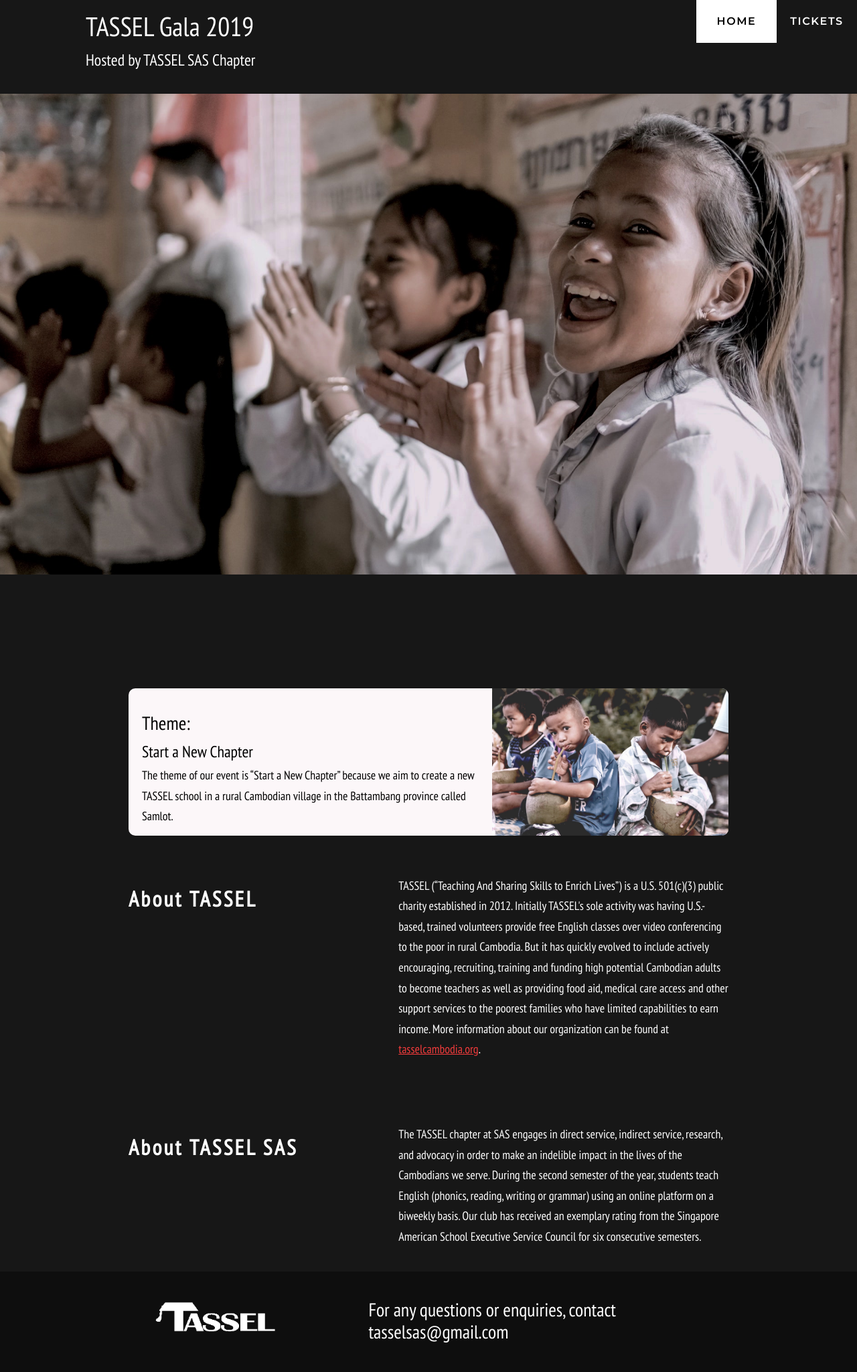
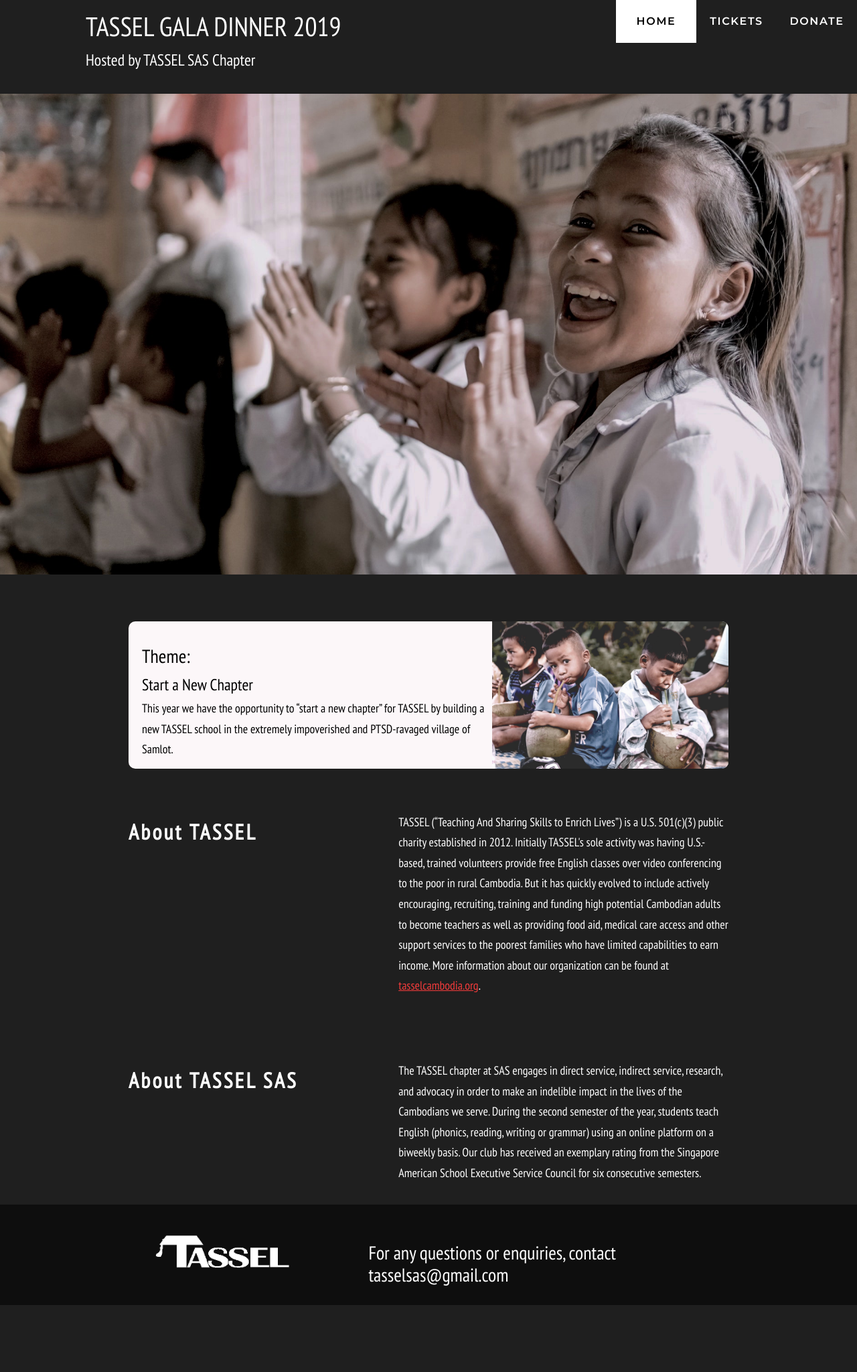
Before and after one commit to koheisanno/tasselsasgala, a Django app: page / in a window 1280 px wide; the page is wider, and only the part inside the window is pictured. Shown: that part at 67% size. After the commit the page ends 1949 px from the top of that part, so only its background shows below. Run offline with Django 3.2, Linux system fonts and the light colour scheme; some libraries are stand-ins or nearby versions.

Commit message:
css changes

```diff
--- a/event/static/event/eventmain.css
+++ b/event/static/event/eventmain.css
@@ -12,7 +12,7 @@ html
 body
 {
   font-family: 'PT Sans Narrow', sans-serif;
-  background: rgb(23, 23, 23);
+  background: rgb(31, 31, 31);
   color: rgb(255, 255, 255);
   width: 100%;
   overflow-x: hidden;
@@ -24,7 +24,7 @@ p
   font-size: 18px;
 }
 
-#not-current {
+.not-current {
   color: rgb(255, 255, 255);
 }
 
@@ -91,7 +91,7 @@ a:hover
 { width: 100%;
   float: right;
   text-align: center;
-  background-color: rgb(23, 23, 23);
+  background-color: rgb(31, 31, 31);
 }
 #top{
   position: absolute;
@@ -299,7 +266,7 @@ ul#menu li:hover
   color: black;
   height: 420px;
   width: 100%;
-  margin: 100px auto 0;
+  margin: 0 auto;
   border-radius: 10px;
 }
 #image_text h1{
@@ -357,7 +324,7 @@ ul#menu li:hover
 
 }
 #footercontent img{
-  width: 20%;
+  width: 200px;
   margin-top: 45px;
   margin-left: 40px;
   float:left;
@@ -366,7 +333,7 @@ ul#menu li:hover
   float:right;
   display: block;
   width: 60%;
-  margin-top: 25px;
+  margin-top: 40px;
 }
 .para a {
   color: rgb(242, 59, 59);
@@ -403,11 +364,23 @@ ul#menu li:hover
   #image-txt{
     display:none;
   }
+  #footercontent img{
+    width: 200px;
+    margin-top: 45px;
+    margin-left: 40px;
+    float:left;
+  }
+  #footercontent h3{
+    float:right;
+    display: block;
+    width: 60%;
+    margin-top: 40px;
+  }
 }
 
 
 
-@media screen and (max-width: 1280px) and (min-width: 850px){
+@media screen and (max-width: 1280px) and (min-width: 880px){
   #midmobiletitle {
     display:block;
     text-align: left;
@@ -481,17 +448,29 @@ ul#menu li:hover
   #image-txt{
     display: none;
   }
-  #para
+  .para
   {
     width: 55%;
-    padding: 115px 0 15px 0;
+    padding: 5px 0 15px 0;
   }
-  #side{
+  .side{
     width: 40%;
+  }
+  #footercontent img{
+    width: 200px;
+    margin-top: 45px;
+    margin-left: 40px;
+    float:left;
+  }
+  #footercontent h3{
+    float:right;
+    display: block;
+    width: 60%;
+    margin-top: 40px;
   }
 }
 
-@media screen and (max-width: 850px){
+@media screen and (max-width: 880px){
   #midmobiletitle {
     display:block;
   }
@@ -545,15 +518,26 @@ ul#menu li:hover
     top: 20px;
   }
   #image-txt p{
-    margin-right: 18px;
+    margin-right: 12px;
   }
-  #para
+  .para
   {
     width: 100%;
     padding: 10px 0 15px 0;
+    display: block;
   }
-  #side{
+  .side{
     width: 100%;
+  }
+  #footercontent img{
+    width: 150px;
+  }
+  #footercontent h3{
+    float:right;
+    display: block;
+    width: 40%;
+    margin-top: 18px;
+    font-size: 20px;
   }
 }
 
--- a/event/templates/event/base.html
+++ b/event/templates/event/base.html
@@ -19,10 +19,10 @@
     $(document).ready(function(){
       $(".not-selected").hover(function(){
         $(this).css({'background': 'rgb(255, 255, 255)'});
-        $('#not-current').css({'color': 'black'});
+        $('.not-current', this).css({'color': 'black'});
         }, function(){
         $(this).css({'background': 'transparent'});
-        $('#not-current').css({'color': 'rgb(255, 255, 255)'});
+        $('.not-current', this).css({'color': 'rgb(255, 255, 255)'});
       });
     });
   </script>
--- a/event/templates/event/home.html
+++ b/event/templates/event/home.html
@@ -5,34 +5,23 @@
 {% endblock mycss %}
 {% block top %}
 <div class='title' id='midmobiletitle'>
-    <h1>TASSEL Gala 2019</h1>
+    <h1>TASSEL GALA DINNER 2019</h1>
     <h4>Hosted by TASSEL SAS Chapter</h4>
 </div>
 <div id='photo'>
     <img src="{% static 'event/tasselfinaljpg copy.jpg' %}" class='img-responsive'>
     <div id="centered">
-        <h1 id='bigtitle'>TASSEL GALA 2019</h1>
+        <h4>TASSEL SAS Presents:</h4>
+        <h1 id='bigtitle'>TASSEL GALA DINNER 2019</h1>
+        <h3>SUNDAY, NOV 17 | 6:30PM</h3>
         <a href="{% url 'buy' %}" class='button' id='button1'>Purchase a Ticket</a>
-        <div id='boxcontain'>
-            <ul id='boxes'>
-                <li class='box details'>
-                    <h4>Date</h4>
-                    <h1><strong>Nov 17, 2019</strong></h1>
-                    <h1><strong>6pm - 9pm</strong></h1>
-                </li>
-                <li class='box details'>
-                    <h4>Hosted by</h4>
-                    <h1><strong>TASSEL</strong></h1>
-                    <h1><strong>SAS Chapter</strong></h1>
-                </li>
-            </ul>
-        </div>
     </div>
 </div>
     <img src="{% static 'event/tassel_logo.png' %}" class='img-responsive' id='top'>
     <ul id="menu">
         <li class="selected"><a href="{% url 'event-home' %}" id='current'>Home</a></li>
-        <li class='not-selected'><a href="{% url 'buy' %}" id='not-current'>Tickets</a></li>
+        <li class='not-selected'><a href="{% url 'buy' %}" class='not-current'>Tickets</a></li>
+        <li class='not-selected'><a href="https://www.tasselcambodia.com/donation" target="_blank" class='not-current'>Donate</a></li>
     </ul>
 {% endblock top %}
 {% block content %}
@@ -42,19 +31,18 @@
 {% block homecontent %}
 <a href="{% url 'buy' %}" class='button' id='button2'>Purchase a Ticket</a>
 <div id='detail'>
-    <h4>Date</h4>
-    <h3>November 17th, 2019</h3>
-    <h3>6pm-9pm</h3>
+    <h4>Date:</h4>
+    <h3>November 17th, 2019 | 6:30PM</h3>
 </div>
 <div id='image_text'>
     <img src="{% static 'event/tassel_contentjpg copy 2.jpg' %}" class='img-responsive' id='img_side'>
     <div id='image-side'>
         <h2>Theme:</h2>
         <h1>Start a New Chapter</h1>
-        <p id='p1'>The theme of our event is “Start a New Chapter” because we aim to create a new TASSEL school in a rural Cambodian village in the Battambang province called Samlot.</p>
+        <p id='p1'>This year we have the opportunity to “start a new chapter” for TASSEL by building a new TASSEL school in the extremely impoverished and PTSD-ravaged village of Samlot.</p>
         <h3>Theme:</h3>
         <h4>Start a New Chapter</h4>
-        <p id='p2'>The theme of our event is “Start a New Chapter” because we aim to create a new TASSEL school in a rural Cambodian village in the Battambang province called Samlot.</p>
+        <p id='p2'>This year we have the opportunity to “start a new chapter” for TASSEL by building a new TASSEL school in the extremely impoverished and PTSD-ravaged village of Samlot.</p>
     </div>
 </div>
 <div id='image-txt'>
--- a/tickets/templates/tickets/profile.html
+++ b/tickets/templates/tickets/profile.html
@@ -5,7 +5,7 @@
     <link rel="stylesheet" type="text/css" href="{% static 'event/eventmain.css' %}">
 {% endblock mycss %}
 {% block top %}
-    <img src="{% static 'event/tassel_logo_brown.png' %}" class='img-responsive' id='top'>
+    <img src="{% static 'event/tassel_logo.png' %}" class='img-responsive' id='top'>
 {% endblock top %}
 {% block content %}
 <div id="other_content">
```
Also changed, not shown: other parts of event/static/event/eventmain.css (+2 -53 lines), event/static/event/tickets.css (+31 -36 lines), tickets/templates/tickets/buy.html (+13 -12 lines), tickets/templates/tickets/payment_canceled.html (+9 -8 lines), tickets/templates/tickets/payment_done.html (+9 -8 lines), tickets/templates/tickets/payment_process.html (+8 -7 lines), tickets/templates/tickets/thankyou.html (+9 -8 lines).
